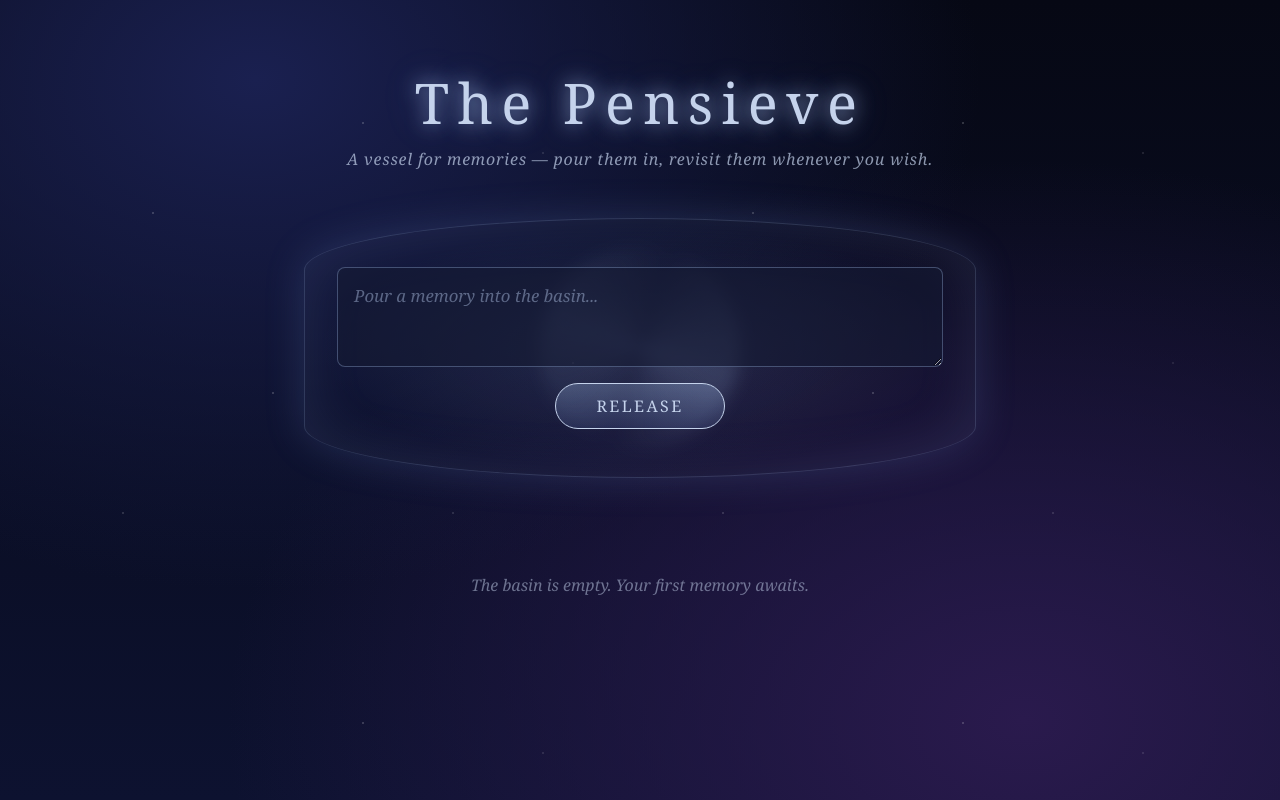
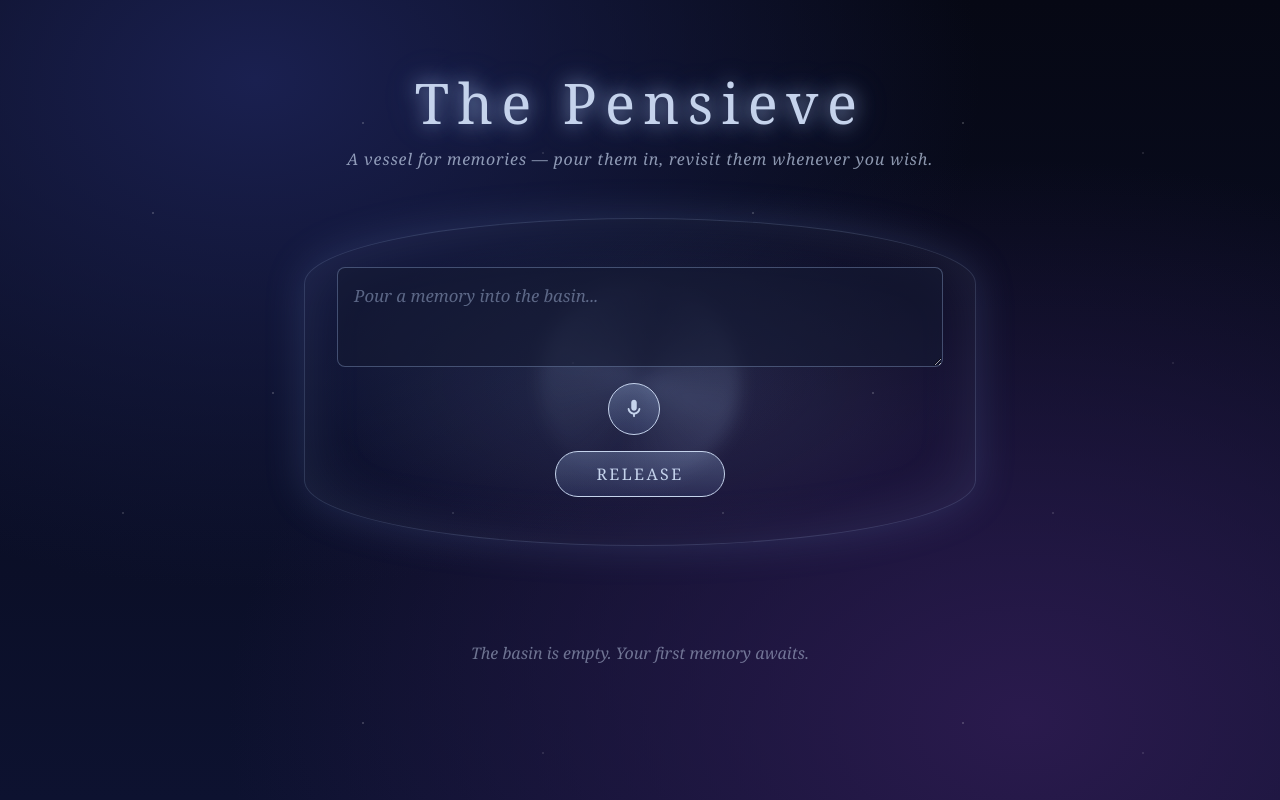
Before and after one commit to triprane9-Aub/pensieve, a Flask app: page / in a window 1280 px wide. Run offline with Flask 3, Linux system fonts and the light colour scheme.

Commit message:
Add voice-to-text input using Web Speech API
Users can now click the mic button in the basin to dictate a memory instead of
typing — speech is transcribed in real-time into the textarea, then saved with
the existing Release button as normal.

Co-Authored-By: Claude Sonnet 4.6 <noreply@anthropic.com>

```diff
--- a/static/style.css
+++ b/static/style.css
@@ -214,3 +214,43 @@ button:hover {
   font-style: italic;
   padding: 2rem;
 }
+
+.mic-row {
+  display: flex;
+  align-items: center;
+  justify-content: center;
+  gap: 0.75rem;
+}
+
+#mic-btn {
+  width: 52px;
+  height: 52px;
+  padding: 0;
+  border-radius: 50%;
+  display: flex;
+  align-items: center;
+  justify-content: center;
+  letter-spacing: 0;
+  text-transform: none;
+  flex-shrink: 0;
+  transition: all 0.3s;
+}
+
+#mic-btn.listening {
+  background: linear-gradient(180deg, rgba(255, 100, 100, 0.4), rgba(200, 50, 50, 0.25));
+  border-color: rgba(255, 150, 150, 0.8);
+  animation: mic-pulse 1.5s ease-in-out infinite;
+}
+
+@keyframes mic-pulse {
+  0%, 100% { box-shadow: 0 0 15px rgba(255, 100, 100, 0.4); }
+  50%       { box-shadow: 0 0 35px rgba(255, 120, 120, 0.85); }
+}
+
+.mic-status {
+  font-size: 0.85rem;
+  font-style: italic;
+  color: var(--silver);
+  opacity: 0.75;
+  letter-spacing: 0.05em;
+}
--- a/templates/index.html
+++ b/templates/index.html
@@ -17,7 +17,15 @@
     <section class="basin">
       <div class="swirl"></div>
       <form action="{{ url_for('add') }}" method="post" class="pour-form">
-        <textarea name="text" placeholder="Pour a memory into the basin..." required></textarea>
+        <textarea name="text" id="memory-text" placeholder="Pour a memory into the basin..." required></textarea>
+        <div class="mic-row">
+          <button type="button" id="mic-btn" title="Speak your memory" aria-label="Start voice input">
+            <svg xmlns="http://www.w3.org/2000/svg" width="22" height="22" viewBox="0 0 24 24" fill="currentColor">
+              <path d="M12 14c1.66 0 3-1.34 3-3V5c0-1.66-1.34-3-3-3S9 3.34 9 5v6c0 1.66 1.34 3 3 3zm5.91-3c-.49 0-.9.36-.98.85C16.52 14.2 14.47 16 12 16s-4.52-1.8-4.93-4.15c-.08-.49-.49-.85-.98-.85-.61 0-1.09.54-1 1.14.49 3 2.89 5.35 5.91 5.78V20c0 .55.45 1 1 1s1-.45 1-1v-2.08c3.02-.43 5.42-2.78 5.91-5.78.1-.6-.39-1.14-1-1.14z"/>
+            </svg>
+          </button>
+          <span id="mic-status" class="mic-status"></span>
+        </div>
         <button type="submit">Release</button>
       </form>
     </section>
@@ -35,5 +43,71 @@
       {% endif %}
     </section>
   </main>
+<script>
+  const SpeechRecognition = window.SpeechRecognition || window.webkitSpeechRecognition;
+  const micBtn = document.getElementById('mic-btn');
+  const micStatus = document.getElementById('mic-status');
+  const textarea = document.getElementById('memory-text');
+
+  if (!SpeechRecognition) {
+    micBtn.style.display = 'none';
+  } else {
+    const recognition = new SpeechRecognition();
+    recognition.continuous = true;
+    recognition.interimResults = true;
+    recognition.lang = 'en-US';
+
+    let isListening = false;
+    let finalTranscript = '';
+    let baseText = '';
+
+    micBtn.addEventListener('click', () => {
+      if (isListening) {
+        recognition.stop();
+      } else {
+        baseText = textarea.value.trim();
+        finalTranscript = '';
+        recognition.start();
+      }
+    });
+
+    recognition.onstart = () => {
+      isListening = true;
+      micBtn.classList.add('listening');
+      micStatus.textContent = 'Listening...';
+    };
+
+    recognition.onresult = (event) => {
+      let interimTranscript = '';
+      for (let i = event.resultIndex; i < event.results.length; i++) {
+        const t = event.results[i][0].transcript;
+        if (event.results[i].isFinal) {
+          finalTranscript += t + ' ';
+        } else {
+          interimTranscript += t;
+        }
+      }
+      const prefix = baseText ? baseText + ' ' : '';
+      textarea.value = prefix + finalTranscript + interimTranscript;
+    };
+
+    recognition.onend = () => {
+      isListening = false;
+      micBtn.classList.remove('listening');
+      micStatus.textContent = '';
+      const prefix = baseText ? baseText + ' ' : '';
+      textarea.value = (prefix + finalTranscript).trim();
+    };
+
+    recognition.onerror = (event) => {
+      isListening = false;
+      micBtn.classList.remove('listening');
+      micStatus.textContent = event.error === 'not-allowed'
+        ? 'Microphone access denied — check browser permissions.'
+        : 'Could not hear clearly. Try again.';
+      setTimeout(() => { micStatus.textContent = ''; }, 4000);
+    };
+  }
+</script>
 </body>
 </html>
```
